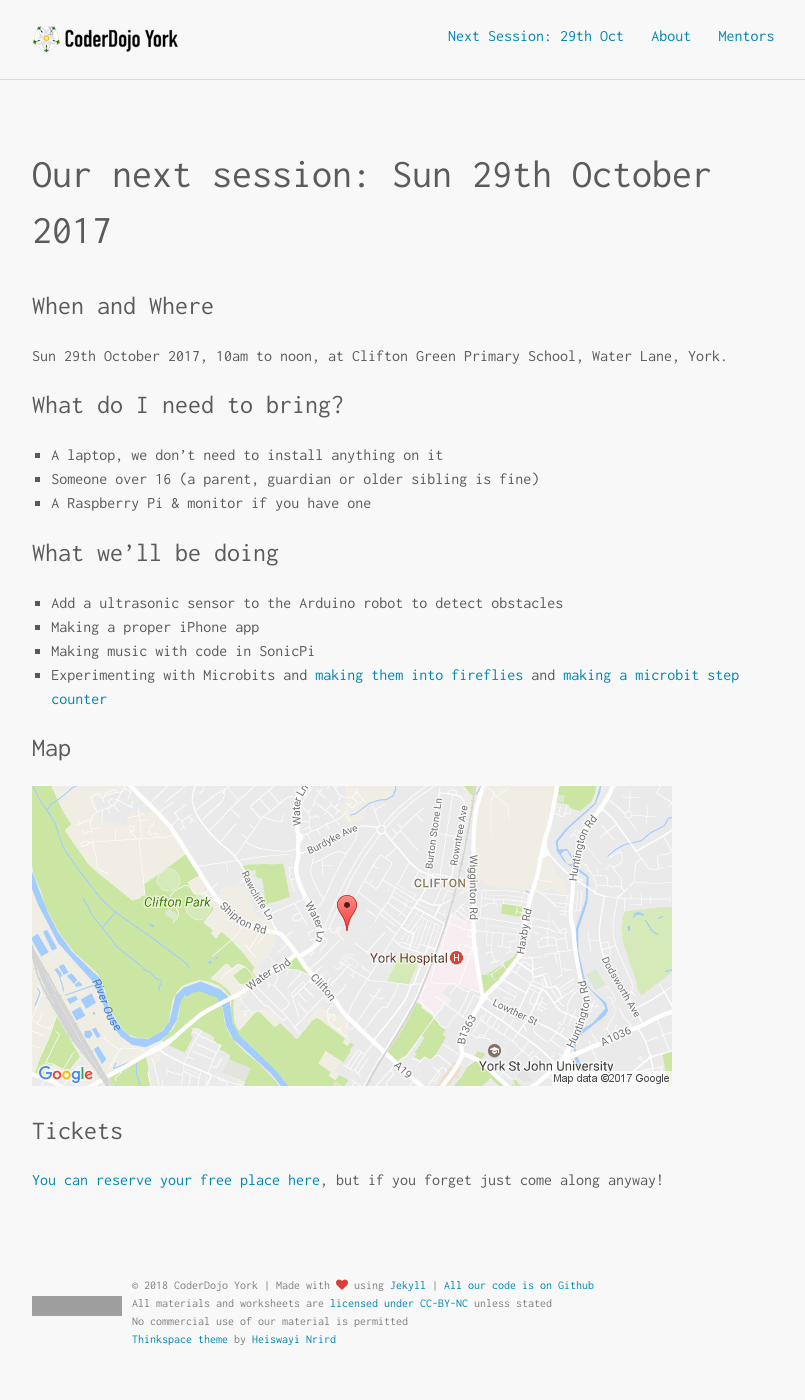
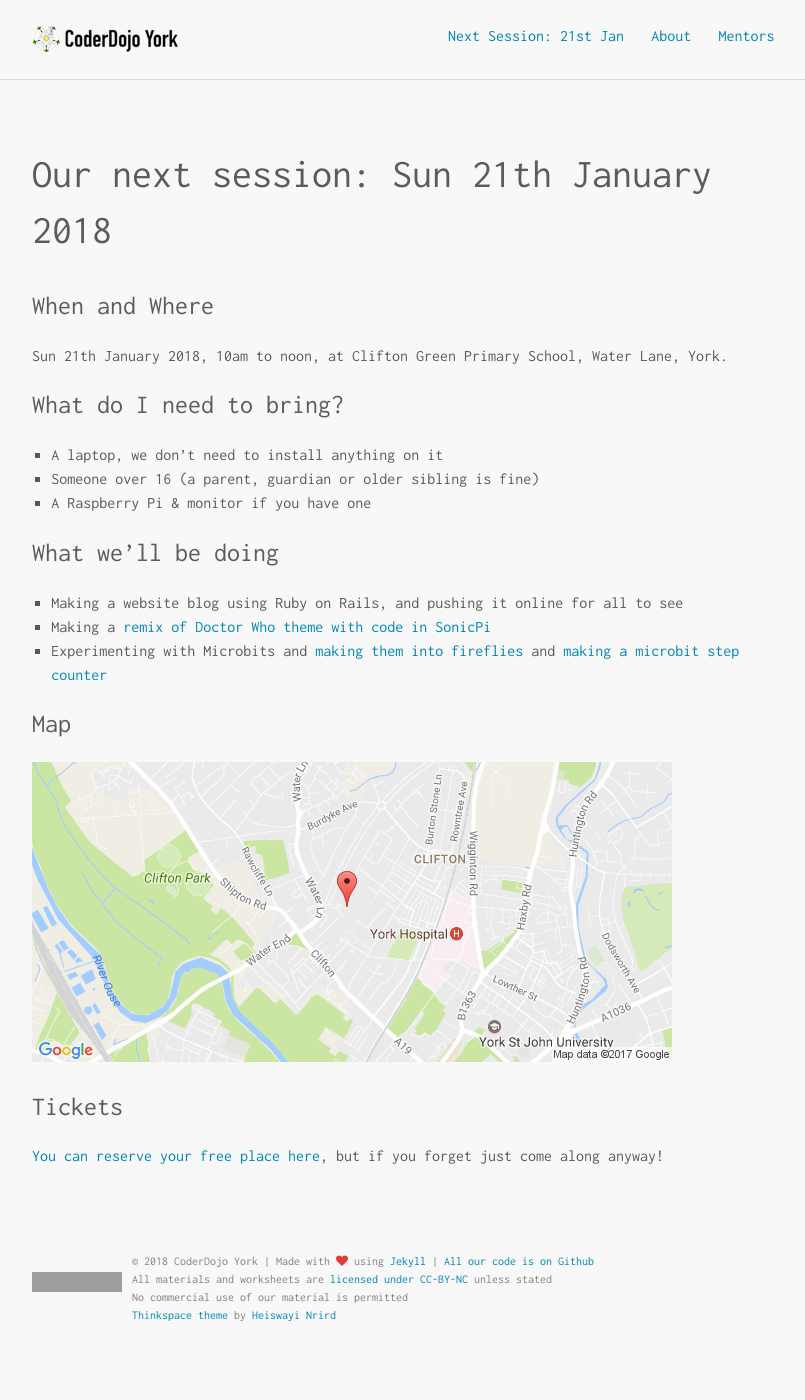
Before and after one commit to YorkDojo/yorkdojo.github.io, a Jekyll site: the page built from next-session.md, in a window 1280 px wide. Shown: the whole page, without its empty margins (232-1037 px from the left). Built offline with Jekyll 4.4.1, drawn with Linux system fonts in a browser that asks for light colours; after the commit the page ends 1376 px from its top, so only the background shows below that; grey boxes are pictures that could not be loaded.

Commit message:
Add new session date for Jan 2018

```diff
--- a/_config.yml
+++ b/_config.yml
@@ -1,5 +1,5 @@
-next_session: 29th Oct
-next_session_long: Sun 29th October 2017
+next_session: 21st Jan
+next_session_long: Sun 21th January 2018
 
 # SEO settings
 title: "CoderDojo York"
--- a/next-session.md
+++ b/next-session.md
@@ -16,9 +16,8 @@
 
 ## What we'll be doing
 
-- Add a ultrasonic sensor to the Arduino robot to detect obstacles
-- Making a proper iPhone app
-- Making music with code in SonicPi
+- Making a website blog using Ruby on Rails, and pushing it online for all to see
+- Making a [remix of Doctor Who theme with code in SonicPi](/worksheets/sonic-pi/doctor-who)
 - Experimenting with Microbits and [making them into fireflies](/worksheets/microbit/step-counter/) and [making a microbit step counter](/worksheets/microbit/step-counter/)
 
 ## Map
```
